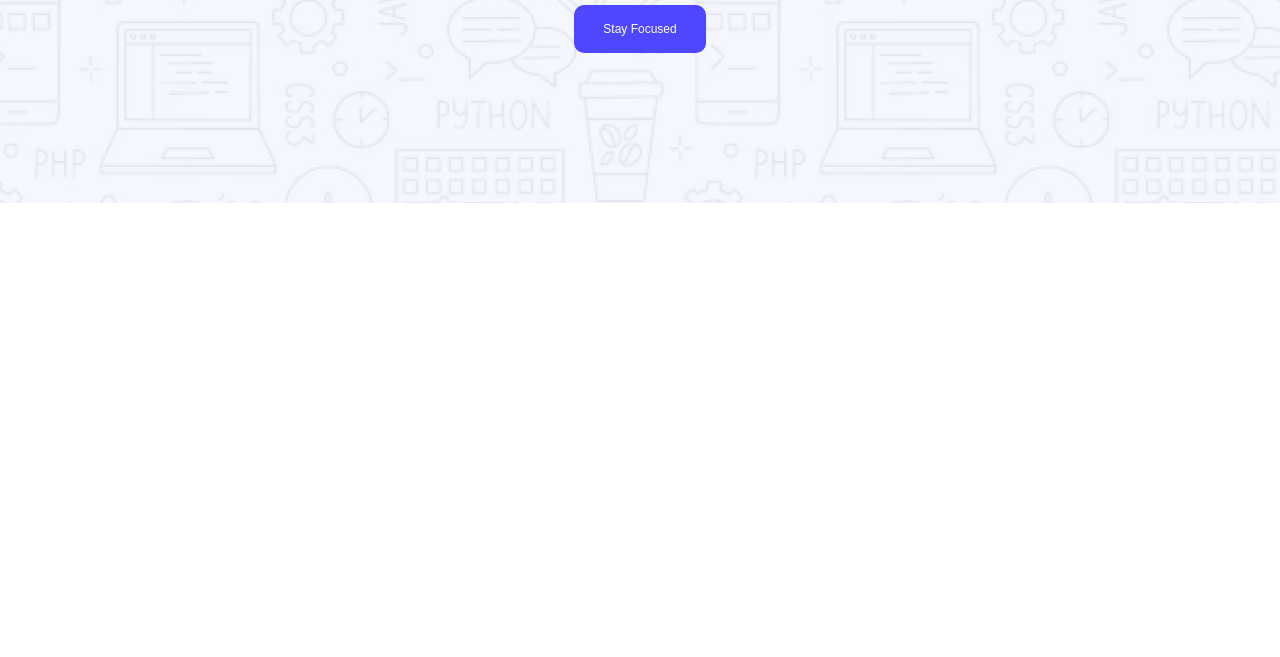
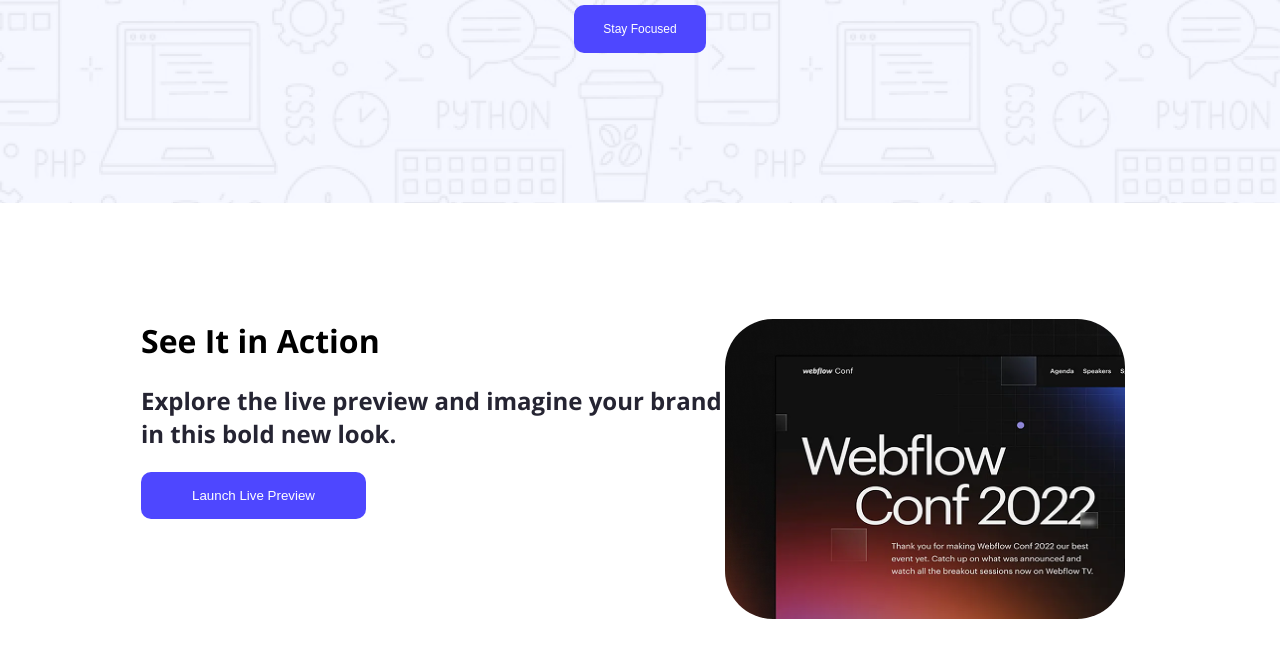
Before and after one commit to Soroneka/My-first-assignment-01, a plain HTML site: page index.html in a window 1280 px wide. Shown: the part 449-1106 px from the top of the page. Before the commit the page ends 800 px from the top, so only its background shows below. Drawn offline with nearby package versions, Linux system fonts and the light colour scheme.

Commit message:
another step done

```diff
--- a/index.html
+++ b/index.html
@@ -29,6 +29,19 @@
 
     </header>
     <main>
+                <!-- main start -->
+         <div class="pasha2">
+            <div class="img">
+            <h1 class="Ready">See It in Action</h1>
+            <br>
+            <h3 class="This">Explore the live preview and imagine your brand in this bold new look.</h3>
+            <br>
+            <button class="Ger">Launch Live Preview</button>
+         </div>
+         <div class="img">
+            <img class="img-class" src="/Assets/wc-mini.png" alt="">
+         </div>
+         </div>
 
     </main>
     <footer>
--- a/style.css
+++ b/style.css
@@ -62,3 +62,38 @@
     background-position: center;
     background-repeat: no-repeat;
 }
+
+}
+/* main-design */
+.Ready{
+    color: 252432;
+    font-weight: bold;
+    font-size: 42px;
+}
+.This{
+    color: #252432;
+    font-size: 24px;
+    font-weight: 400px;
+
+}
+.Ger{
+    padding: 16px;
+    background-color: #4E47FF;
+    border-radius: 10px;
+    color: rgba(255, 255, 255, 1);
+    width: 225px;
+    border: none;
+}
+.pasha2{
+    display: flex;
+    justify-content: space-between;
+    margin-top: 116px;
+    margin-bottom: 116px;
+    margin-left: 141px;
+    margin-right: 155px;
+    background-color: rgba(255, 255, 255, 1);
+}
+.img-class{
+    border-radius: 48px;
+    width: 400px;
+    height: 300px;
```
